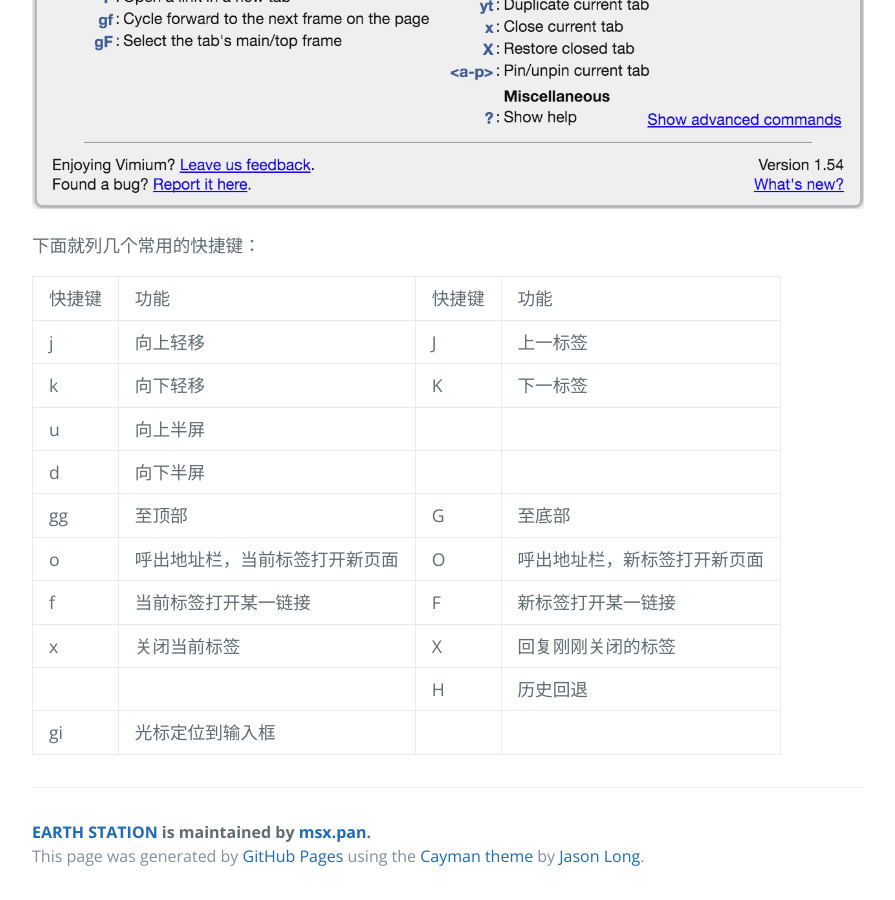
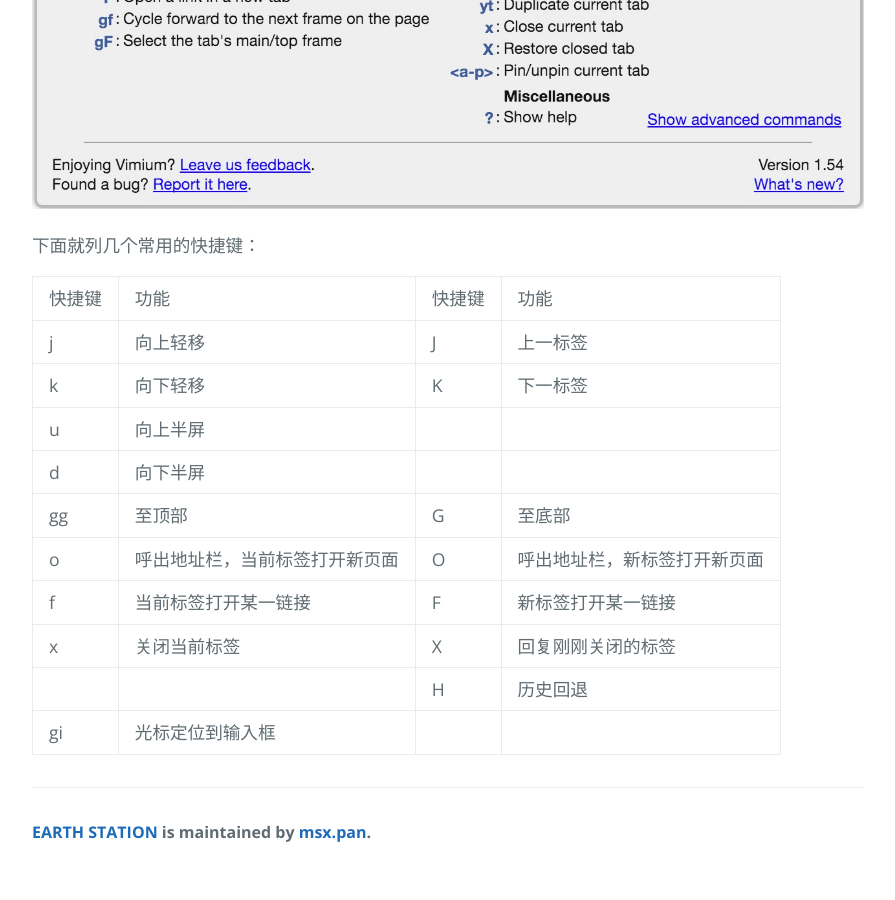
Before and after one commit to msxpan/msxpan.github.io, a Jekyll site: the page built from _posts/2016-04-30-vimium.markdown, in a window 1280 px wide and 900 px high, scrolled down 1158 px. Shown: the whole window, without its empty margins (192-1087 px from the left). Built offline with Jekyll 4.4.1, drawn with Linux system fonts in a browser that asks for light colours; after the commit the page ends 2034 px from its top, so only the background shows below that.

Commit message:
update jekyll

```diff
--- a/_includes/page-footer.html
+++ b/_includes/page-footer.html
@@ -1,4 +1,4 @@
 <footer class="site-footer">
   <span class="site-footer-owner"><a href="{{ site.url }}">{{ site.title }}</a> is maintained by <a href="{{ site.author.url }}">{{ site.author.name }}</a>.</span>
-  <span class="site-footer-credits">This page was generated by <a href="https://pages.github.com">GitHub Pages</a> using the <a href="https://github.com/pietromenna/jekyll-cayman-theme">Cayman theme</a> by <a href="http://github.com/jasonlong">Jason Long</a>.</span>
+  <!-- <span class="site-footer-credits">This page was generated by <a href="https://pages.github.com">GitHub Pages</a> using the <a href="https://github.com/pietromenna/jekyll-cayman-theme">Cayman theme</a> by <a href="http://github.com/jasonlong">Jason Long</a>.</span> -->
 </footer>
--- a/index.html
+++ b/index.html
@@ -4,6 +4,7 @@ title: {{ site.name }}
 ---
 
 <div id="home">
+
   <h1>Blog Posts</h1>
   <ul class="posts">
     {% for post in site.posts %}
```
